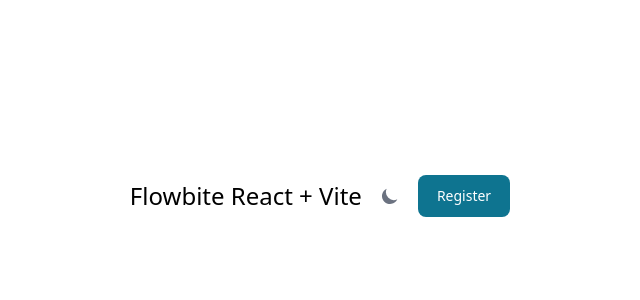
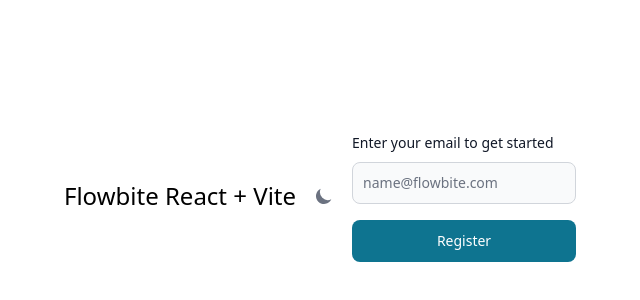
Before and after one commit to jeremyrdavis/thanksgivingaidemo, a React (Vite) app in the folder src/main/webui/: page / in a window 1280 px wide. Shown: the part 204-504 px from the top of the page, without its empty margins (320-960 px from the left). Built offline with nearby package versions, Linux system fonts and the light colour scheme.

Commit message:
cleaned up register form

```diff
--- a/src/main/webui/src/components/Register.jsx
+++ b/src/main/webui/src/components/Register.jsx
@@ -1,7 +1,21 @@
-import {Button, DarkThemeToggle} from "flowbite-react";
+import {Button, Label, TextInput} from "flowbite-react";
 
 export function Register() {
     return (
-            <Button onClick={() => console.log("Register!") }>Register</Button>
+        <div>
+                <form id="registerform" className="flex max-w-md flex-col gap-4"
+                      onSubmit={(e) => {
+                        e.preventDefault();
+                        console.log(e.target.email.value);
+                    }}>
+                    <div>
+                        <div className="mb-2 block">
+                            <Label htmlFor="email" value="Enter your email to get started"/>
+                        </div>
+                        <TextInput id="email" type="email" placeholder="name@flowbite.com" required />
+                    </div>
+                    <Button type="submit">Register</Button>
+            </form>
+        </div>
     );
 }
```
